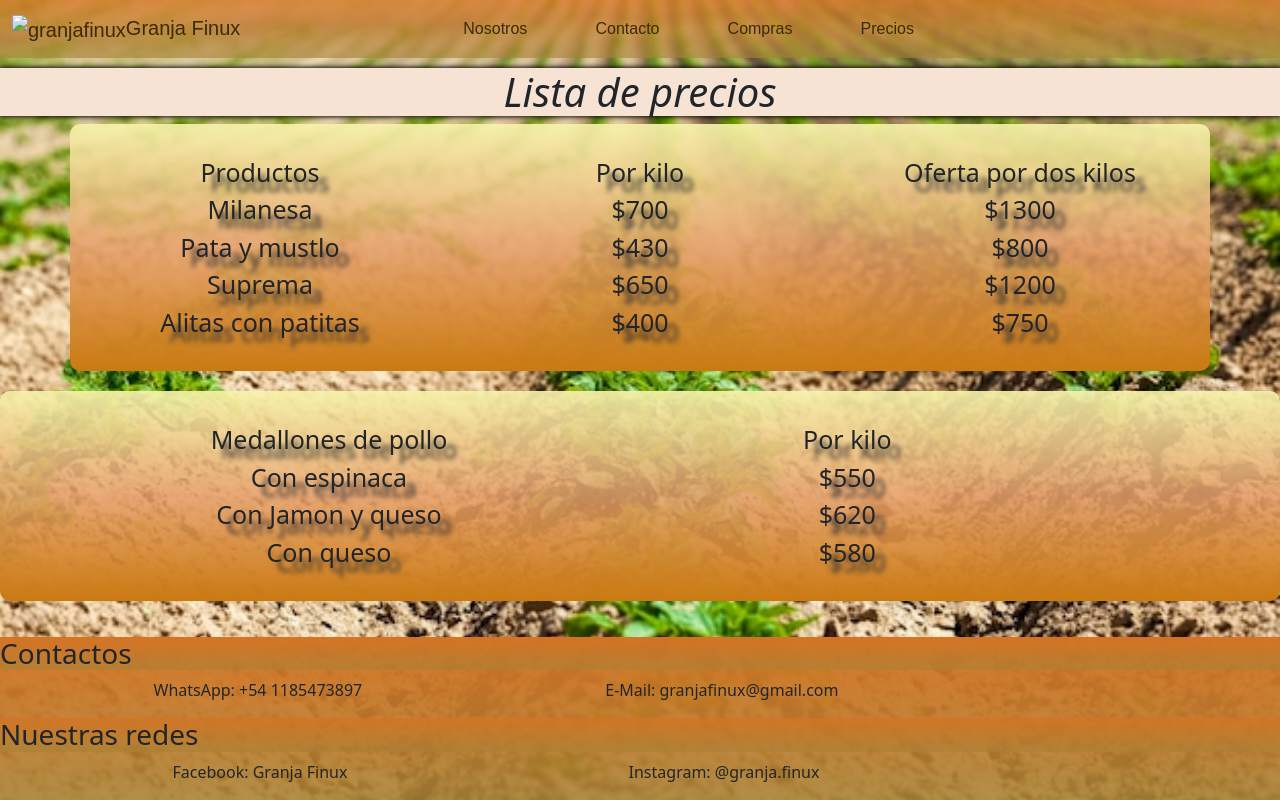
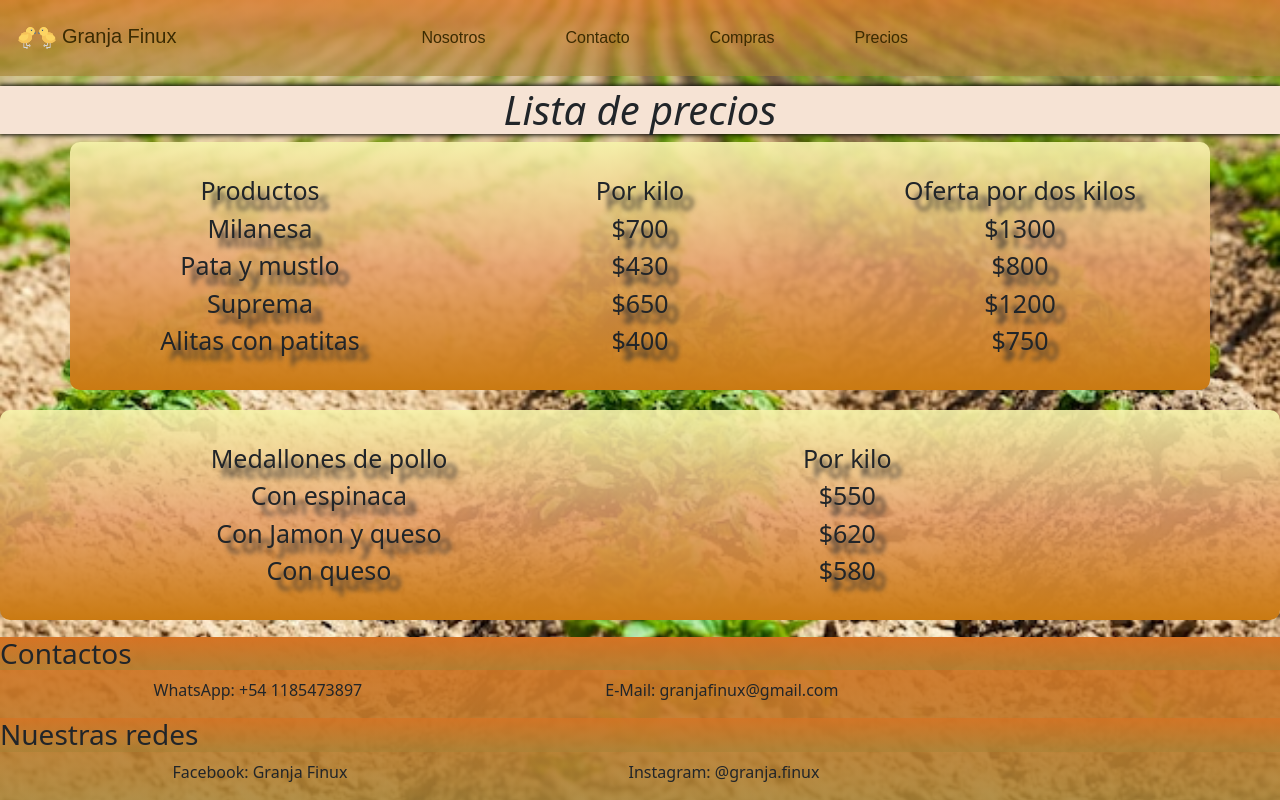
Before and after one commit to EzequielRuiz99/Coder, a website: page precios.html in a window 1280 px wide. Drawn offline with Linux system fonts and the light colour scheme.

Commit message:
Pre entrega 3 ./

```diff
--- a/precios.html
+++ b/precios.html
@@ -4,7 +4,7 @@
     <meta charset="UTF-8">
     <meta http-equiv="X-UA-Compatible" content="IE=edge">
     <meta name="viewport" content="width=device-width, initial-scale=1.0">
-    <link rel="stylesheet" href="../CSS/style.css">
+    <link rel="stylesheet" href="../CSS/css/style.css">
     <title>Document</title>
     <link rel="stylesheet" href="CSS/css/bootstrap.min.css">
     <script src="js/js/bootstrap.min.js"></script>
@@ -13,7 +13,7 @@
     <header class="header-total">
     <nav class="navbar navbar-expand-lg ">
         <div class="container-fluid">
-            <a class="navbar-brand nav__logo" href="index.html" style="color:#3b2b02 ;"> <img src="igit magenes/1801590.png" alt="granjafinux"><span>Granja Finux</span></a>
+            <a class="navbar-brand nav__logo" href="index.html" style="color:#3b2b02 ;"> <img src="imagenes/1801590.png" alt="granjafinux"><span>Granja Finux</span></a>
           <button class="navbar-toggler" type="button" data-bs-toggle="collapse" data-bs-target="#navbarNavDropdown" aria-controls="navbarNavDropdown" aria-expanded="false" aria-label="Toggle navigation">
             <span><svg xmlns="http://www.w3.org/2000/svg" width="16" height="16" fill="currentColor" class="bi bi-list" viewBox="0 0 16 16">
                 <path fill-rule="evenodd" d="M2.5 12a.5.5 0 0 1 .5-.5h10a.5.5 0 0 1 0 1H3a.5.5 0 0 1-.5-.5zm0-4a.5.5 0 0 1 .5-.5h10a.5.5 0 0 1 0 1H3a.5.5 0 0 1-.5-.5zm0-4a.5.5 0 0 1 .5-.5h10a.5.5 0 0 1 0 1H3a.5.5 0 0 1-.5-.5z"/>
```
Also changed, not shown: compras.html (+1 -1 lines), contacto.html (+1 -1 lines), index.html (+1 -1 lines), nosotros.html (+1 -1 lines), package.json (added, +43 -0 lines), CSS/css/style.css (added), CSS/style.css (deleted), CSS/style.sass (deleted), SCSS/style.scss (added), 1 other file.
